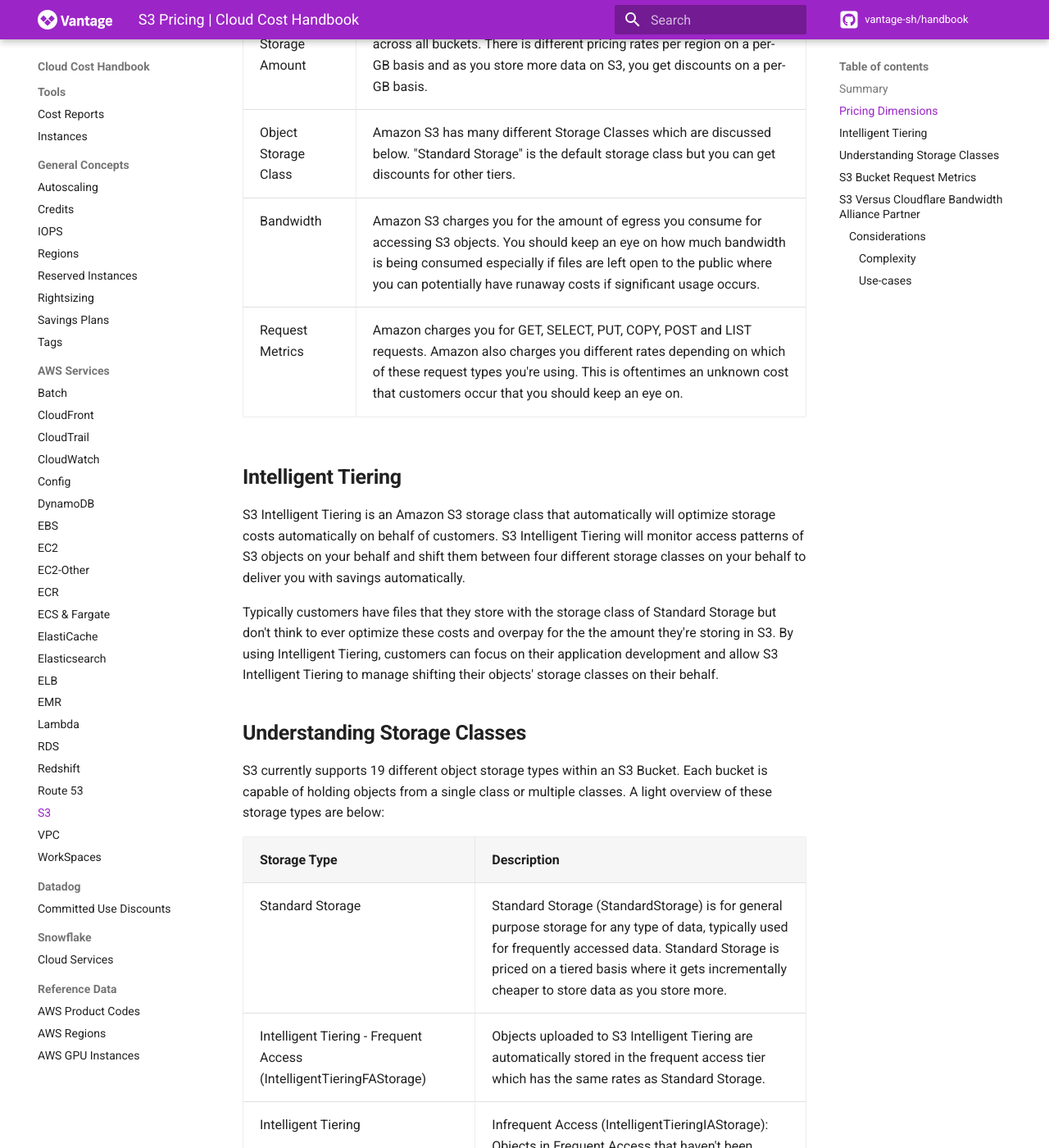
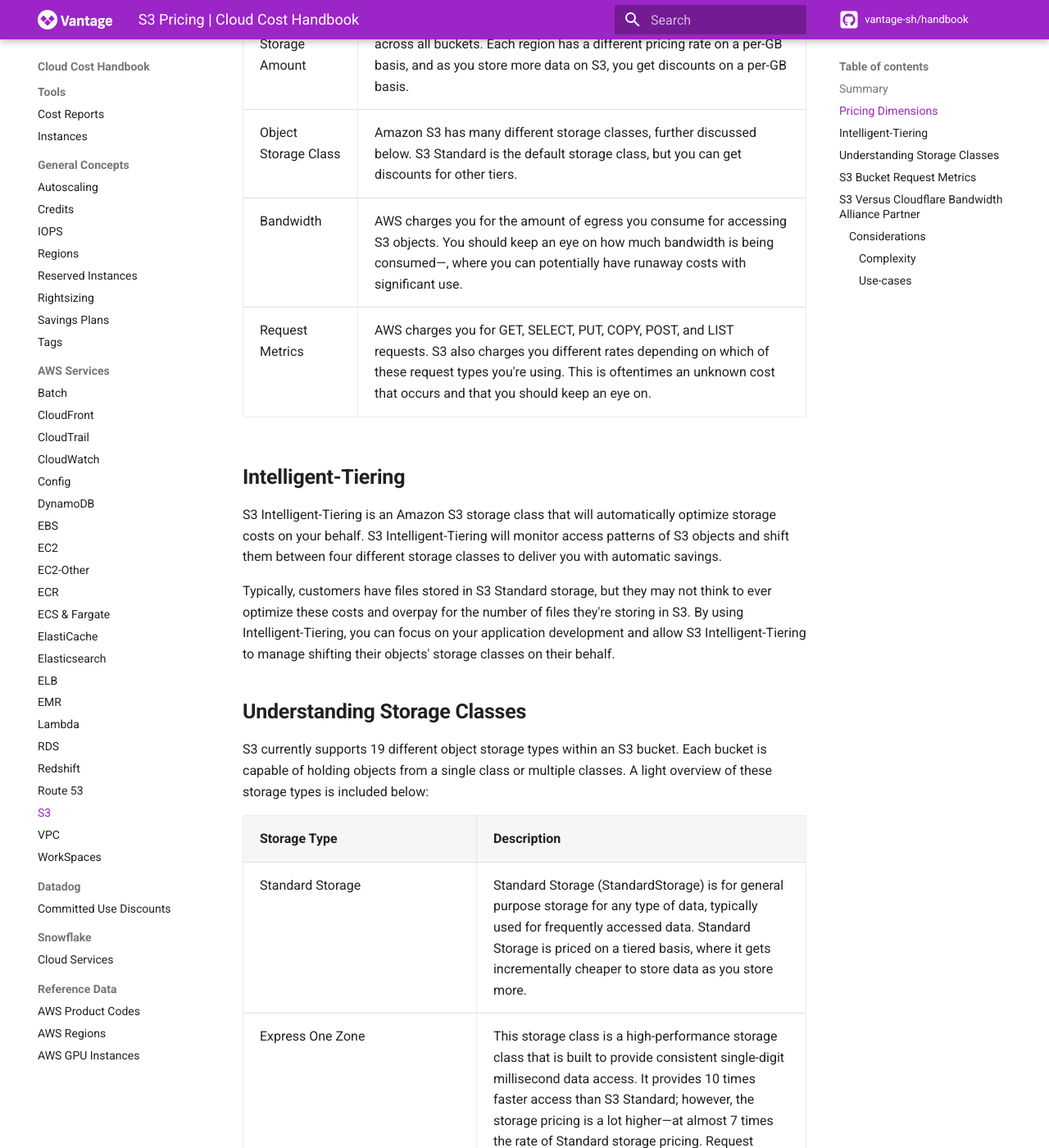
Before and after one commit to vantage-sh/handbook.vantage.sh, an MkDocs documentation site: the page built from docs/aws/services/s3-pricing.md, in a window 1280 px wide and 1400 px high, scrolled down 596 px. Shown: the whole window at 82% size. Built offline with MkDocs 1.6.1 and Material for MkDocs 9.7.7, drawn with Linux system fonts in a browser that asks for light colours; comment, search, counter and statistics services are not loaded; some of the changed text lies outside the part shown.

Commit message:
Add Express One Zone

````diff
--- a/docs/aws/services/s3-pricing.md
+++ b/docs/aws/services/s3-pricing.md
@@ -4,53 +4,54 @@
 
 ## Summary
 
-Amazon Simple Storage Service (S3) is an object storage service that allows customers to storage files which are known as "objects". Objects are organized into namespaces named "buckets" for which there is no additional cost for having. Ultimately you are charged on the dimensions below but are a mix of how much you store with specific storage types, the bandwidth for accessing those files and the requests you make to the S3 service.
+Amazon Simple Storage Service (S3) is an object storage service that allows customers to store files called *objects*. Objects are organized into namespaces called *buckets* at no additional cost. Ultimately, you are charged on the dimensions below, which are a mix of how much you store with specific storage types, the bandwidth for accessing those files, and the requests you make to the S3 service.
 
 ## Pricing Dimensions
 
 |Dimension|Description|
 |----|----|
-|Object Storage Amount|Amazon S3 charges you for how much you store across all objects across all buckets. There is different pricing rates per region on a per-GB basis and as you store more data on S3, you get discounts on a per-GB basis.|
-|Object Storage Class|Amazon S3 has many different Storage Classes which are discussed below. "Standard Storage" is the default storage class but you can get discounts for other tiers.|
-|Bandwidth|Amazon S3 charges you for the amount of egress you consume for accessing S3 objects. You should keep an eye on how much bandwidth is being consumed especially if files are left open to the public where you can potentially have runaway costs if significant usage occurs.|
-|Request Metrics|Amazon charges you for GET, SELECT, PUT, COPY, POST and LIST requests. Amazon also charges you different rates depending on which of these request types you're using. This is oftentimes an unknown cost that customers occur that you should keep an eye on.|
+|Object Storage Amount|AWS charges you for how much you store across all objects and across all buckets. Each region has a different pricing rate on a per-GB basis, and as you store more data on S3, you get discounts on a per-GB basis.|
+|Object Storage Class|Amazon S3 has many different storage classes, further discussed below. S3 Standard is the default storage class, but you can get discounts for other tiers.|
+|Bandwidth|AWS charges you for the amount of egress you consume for accessing S3 objects. You should keep an eye on how much bandwidth is being consumed—, where you can potentially have runaway costs with significant use.|
+|Request Metrics|AWS charges you for GET, SELECT, PUT, COPY, POST, and LIST requests. S3 also charges you different rates depending on which of these request types you're using. This is oftentimes an unknown cost that occurs and that you should keep an eye on.|
 
-## Intelligent Tiering
+## Intelligent-Tiering
 
-S3 Intelligent Tiering is an Amazon S3 storage class that automatically will optimize storage costs automatically on behalf of customers. S3 Intelligent Tiering will monitor access patterns of S3 objects on your behalf and shift them between four different storage classes on your behalf to deliver you with savings automatically.
+S3 Intelligent-Tiering is an Amazon S3 storage class that will automatically optimize storage costs on your behalf. S3 Intelligent-Tiering will monitor access patterns of S3 objects and shift them between four different storage classes to deliver you with automatic savings.
 
-Typically customers have files that they store with the storage class of Standard Storage but don't think to ever optimize these costs and overpay for the the amount they're storing in S3. By using Intelligent Tiering, customers can focus on their application development and allow S3 Intelligent Tiering to manage shifting their objects' storage classes on their behalf.
+Typically, customers have files stored in S3 Standard storage, but they may not think to ever optimize these costs and overpay for the number of files they're storing in S3. By using Intelligent-Tiering, you can focus on your application development and allow S3 Intelligent-Tiering to manage shifting their objects' storage classes on their behalf.
 
 ## Understanding Storage Classes
 
-S3 currently supports 19 different object storage types within an S3 Bucket. Each bucket is capable of holding objects from a single class or multiple classes. A light overview of these storage types are below:
+S3 currently supports 19 different object storage types within an S3 bucket. Each bucket is capable of holding objects from a single class or multiple classes. A light overview of these storage types is included below:
 
 |Storage Type|Description|
 |----|----|
-|Standard Storage‍|Standard Storage (StandardStorage) is for general purpose storage for any type of data, typically used for frequently accessed data. Standard Storage is priced on a tiered basis where it gets incrementally cheaper to store data as you store more.|
+|Standard Storage‍|Standard Storage (StandardStorage) is for general purpose storage for any type of data, typically used for frequently accessed data. Standard Storage is priced on a tiered basis, where it gets incrementally cheaper to store data as you store more.|
+|Express One Zone|This storage class is a high-performance storage class that is built to provide consistent single-digit millisecond data access. It provides 10 times faster access than S3 Standard; however, the storage pricing is a lot higher—at almost 7 times the rate of Standard storage pricing. Request pricing is charged at a flat rate that's half the rate of Standard pricing, for request sizes up to 512KB. Additional per-GB charges apply for request sizes greater than 512KB  |
 |Intelligent Tiering - Frequent Access (IntelligentTieringFAStorage)|Objects uploaded to S3 Intelligent Tiering are automatically stored in the frequent access tier which has the same rates as Standard Storage.|
-|Intelligent Tiering|Infrequent Access (IntelligentTieringIAStorage): Objects in Frequent Access that haven't been accessed in 30 consecutive days are moved to this tier in which prices drop significantly.|
-|Intelligent Tiering - Archive Access (IntelligentTieringAAStorage)|Upon activating the archive access tier for intelligent tiering, S3 will automatically move objects that haven't been accessed for 90 days to archive access where the pricing is the same as Glacier.|
-|Intelligent Tiering - Deep Archive Access (IntelligentTieringDAAStorage)|Upon activating the deep archive access tier for intelligent tiering, S3 will automatically move objects that haven't been accessed for 180 days to deep archive access.|
-|S3 Standard - Infrequent Access (StandardIAStorage)|S3 Standard Infrequent Access is for data that is accessed less frequently, but requires rapid access when needed. It offers the high durability, high throughput, and low latency of S3 Standard, with a low per GB storage price and per GB retrieval fee. This combination of low cost and high performance make S3 Standard-IA ideal for long-term storage, backups, and as a data store for disaster recovery files.|
-|Standard Infrequently Access Overhead (StandardIASizeOverhead)|There is a minimum billable size of 128KB. For example if you stored an object at 28KB, the StandardIASizeOverhead rate would increase by 128KB-28KB or 100KB and represented by this metric.|
-|S3 Standard - Infrequent Access (One Zone)|S3 Infrequent Access One Zone is for data that is accessed less frequently, but requires rapid access when needed. Unlike other S3 Storage Classes which store data in a minimum of three Availability Zones, S3 Infrequent Access One Zone stores data in a single AZ and costs 20% less than S3 Standard Infrequent Access.|
-|One Zone Size Overhead (OneZoneIASizeOverhead)|There is a minimum billable size of 128KB. For example if you stored an object at 28KB, the StandardIASizeOverhead rate would increase by 128KB-28KB or 100KB and represented by this metric.|
+|Intelligent-Tiering - Infrequent Access (IntelligentTieringIAStorage)| Objects in Frequent Access that haven't been accessed in 30 consecutive days are moved to this tier, where prices drop significantly.|
+|Intelligent-Tiering - Archive Access (IntelligentTieringAAStorage)|Upon activating the archive access tier for intelligent tiering, S3 will automatically move objects that haven't been accessed for 90 days to archive access, where the pricing is the same as Glacier.|
+|Intelligent Tiering - Deep Archive Access (IntelligentTieringDAAStorage)|Upon activating the deep archive access tier for Intelligent-Tiering, S3 will automatically move objects that haven't been accessed for 180 days to deep archive access.|
+|S3 Standard - Infrequent Access (StandardIAStorage)|S3 Standard Infrequent Access is for data that is accessed less frequently, but requires rapid access when needed. It offers the high durability, high throughput, and low latency of S3 Standard, with a low per-GB storage price and per-GB retrieval fee. This combination of low cost and high performance make S3 Standard-IA ideal for long-term storage, backups, and as a data store for disaster recovery files.|
+|Standard Infrequently Access Overhead (StandardIASizeOverhead)|There is a minimum billable size of 128KB. , if you stored an object at 28KB, the StandardIASizeOverhead rate would increase by 128KB–28KB or 100KB and represented by this metric.|
+|S3 Standard - Infrequent Access (One Zone)|S3 Infrequent Access One Zone is for data that is accessed less frequently, but requires rapid access when needed. Unlike other S3 Storage classes that store data in a minimum of three Availability Zones, S3 Infrequent Access One Zone stores data in a single AZ and costs 20% less than S3 Standard Infrequent Access.|
+|One Zone Size Overhead (OneZoneIASizeOverhead)|There is a minimum billable size of 128KB. For example, if you stored an object at 28KB, the StandardIASizeOverhead rate would increase by 128KB–28KB or 100KB and represented by this metric.|
 |S3 Glacier (GlacierStorage)|S3 Glacier is a secure, durable, and low-cost storage class for data archiving. You can reliably store any amount of data at costs that are competitive with or cheaper than on-premises solutions. To keep costs low yet suitable for varying needs, S3 Glacier provides three retrieval options that range from a few minutes to hours.|
 |S3 Glacier Overhead (GlacierObjectOverhead)|For each object that is stored in S3 Glacier, 40 KB of chargeable overhead is added for metadata|
 |S3 Glacier Object Overhead (GlacierObjectOverhead)|Amazon S3 Glacier also requires an additional 32KB of data per object for S3 Glacier’s index and metadata.|
-|S3 Glacier Deep Archive (DeepArchiveStorage)|S3 Glacier Deep Archive is Amazon S3’s lowest-cost storage class and supports long-term retention and digital preservation for data that may be accessed once or twice in a year. It is designed for customers — particularly those in highly-regulated industries, such as the Financial Services, Healthcare, and Public Sectors — that retain data sets for 7-10 years or longer to meet regulatory compliance requirements. S3 Glacier Deep Archive can also be used for backup and disaster recovery use cases, and is a cost-effective and easy-to-manage alternative to magnetic tape systems, whether they are on-premises libraries or off-premises services.|
+|S3 Glacier Deep Archive (DeepArchiveStorage)|S3 Glacier Deep Archive is Amazon S3’s lowest-cost storage class and supports long-term retention and digital preservation for data that may be accessed once or twice in a year. It is designed for customers—particularly those in highly-regulated industries, such as the Financial Services, Healthcare, and Public Sectors–that retain data sets for 7–10 years or longer to meet regulatory compliance requirements. S3 Glacier Deep Archive can also be used for backup and disaster recovery use cases, and is a cost-effective and easy-to-manage alternative to magnetic tape systems, whether they are on-premises libraries or off-premises services.|
 |Deep Archive Object Overhead (DeepArchiveObjectOverhead)|For each object that is stored in S3 Glacier, 40 KB of chargeable overhead is added for metadata.|
 |Deep Archive S3 Object Overhead (DeepArchiveS3ObjectOverhead)|Amazon S3 Deep Archive also requires an additional 32KB of data per object for S3 Deep Archive index and metadata.|
-|Deep Archive Staging Storage (DeepArchiveStagingStorage)|Staging storage is where the parts of Multipart Upload are staged until the CompleteMultipart request is issued. The parts are staged in S3 standard, and storage is charged at the S3 Standard price.|
-|S3 Reduced Redundancy Storage|Reduced Redundancy Storage is an Amazon S3 storage option that enables customers to store noncritical, reproducible data at lower levels of redundancy than Amazon S3’s standard storage. It provides a highly available solution for distributing or sharing content that is durably stored elsewhere, or for storing thumbnails, transcoded media, or other processed data that can be easily reproduced. The Reduced Redundancy option stores objects on multiple devices across multiple facilities, providing 400 times the durability of a typical disk drive, but does not replicate objects as many times as standard Amazon S3 storage.|
+|Deep Archive Staging Storage (DeepArchiveStagingStorage)|Staging storage is where the parts of Multipart Upload are staged until the CompleteMultipart request is issued. The parts are staged in S3 Standard, and storage is charged at the S3 Standard price.|
+|S3 Reduced Redundancy Storage|Reduced Redundancy Storage is an Amazon S3 storage option that enables customers to store noncritical, reproducible data at lower levels of redundancy than Amazon S3 Standard storage. It provides a highly available solution for distributing or sharing content that is durably stored elsewhere, or for storing thumbnails, transcoded media, or other processed data that can be easily reproduced. The Reduced Redundancy option stores objects on multiple devices across multiple facilities, providing 400 times the durability of a typical disk drive, but does not replicate objects as many times as standard Amazon S3 storage.|
 
 
 ## S3 Bucket Request Metrics
 
-S3 does not have ingress, egress or request metrics turned on by default, leaving many users unsure of what their costs will be until they receive their [Monthly AWS Bill](../concepts/bill.md). That being said, it's relatively easy to enable these metrics.
+S3 does not have ingress, egress, or request metrics turned on by default, leaving many users unsure of what their costs will be until they receive their monthly AWS bill. That being said, it's relatively easy to enable these metrics.
 
-Below is an example of how to enable these metrics for a S3 Bucket via the AWS CLI. Just be sure to replace `YOUR_BUCKET_NAME` with your actual bucket name and `YOUR_BUCKET_REGION` with the appropriate bucket region.
+Below is an example of how to enable these metrics for a S3 bucket via the AWS CLI. Just be sure to replace `YOUR_BUCKET_NAME` with your actual bucket name and `YOUR_BUCKET_REGION` with the appropriate bucket region.
 
 
 ```
@@ -61,22 +62,23 @@
   --region YOUR_BUCKET_REGION
 ```
 
-**Note**: it takes roughly 15 minutes for AWS to begin delivering these metrics after being enabled.
+!!! Note
+    It takes roughly 15 minutes for AWS to begin delivering these metrics after being enabled.
 
 
 ## S3 Versus Cloudflare Bandwidth Alliance Partner
 
 The [Cloudflare Bandwidth Alliance](https://www.cloudflare.com/bandwidth-alliance/) is a group of infrastructure providers that have decided to either completely waive or massively discount egress fees for shared customers. This can be a huge source of savings for customers that have an AWS bill where S3 egress costs make up a large portion of the aforementioned bill.
 
-By moving S3 content to Cloudflare's content delivery network (CDN) service in tandem with a Bandwidth Alliance provider, customer can get no-cost content transit from their Cloudflare origin server to Cloudflare servers distributed around the world. This effectively reproduces the cost benefit that users get for pairing CloudFront with an AWS service like S3.[^noegressfees] Utilizing one of Cloudflare's self-serve plans, customer can also cap their cost to deliver content via flat-rate pricing. Further details can be found at in the [CloudFront service article](https://handbook.vantage.sh/aws/services/cloudfront-pricing/#cloudfront-versus-cloudflare) of the Cloud Cost Handbook.
+By moving S3 content to Cloudflare's content delivery network (CDN) service in tandem with a Bandwidth Alliance provider, you can get no-cost content transit from their Cloudflare origin server to Cloudflare servers distributed around the world. This effectively reproduces the cost benefit that users get for pairing CloudFront with an AWS service, like S3.[^noegressfees] Utilizing one of Cloudflare's self-serve plans, you can also cap their cost to deliver content via flat-rate pricing. Further details can be found at in the [CloudFront service article](https://handbook.vantage.sh/aws/services/cloudfront-pricing/#cloudfront-versus-cloudflare) of the Cloud Cost Handbook.
 
 ### Considerations
 
-Price is not the only consideration that goes into making a decision about whether to utilize S3 or a competing storage service. Performance, availability, user experience, support and legal compliance are other factors that will factor into the decision to utilize one service over another.
+Price is not the only consideration that goes into making a decision about whether to utilize S3 or a competing storage service. Performance, availability, user experience, support, and legal compliance are other factors that will factor into the decision to utilize one service over another.
 
 #### Complexity
 
-AWS had made it exceedingly easy for customers to utilize other AWS service in tandem, but there is a non-trivial cost for an organization to decide to split their infrastructure over multiple service providers. Developers will need to learn and understand both systems and when to choose one design pattern over the other. There will be two sets of documentation that will need to be addressed when designing or troubleshooting systems.
+AWS had made it exceedingly easy for customers to utilize other AWS services in tandem, but there is a non-trivial cost for an organization to decide to split their infrastructure over multiple service providers. Developers will need to learn and understand both systems and when to choose one design pattern over the other. There will be two sets of documentation that will need to be addressed when designing or troubleshooting systems.
 
 #### Use-cases
 
````
